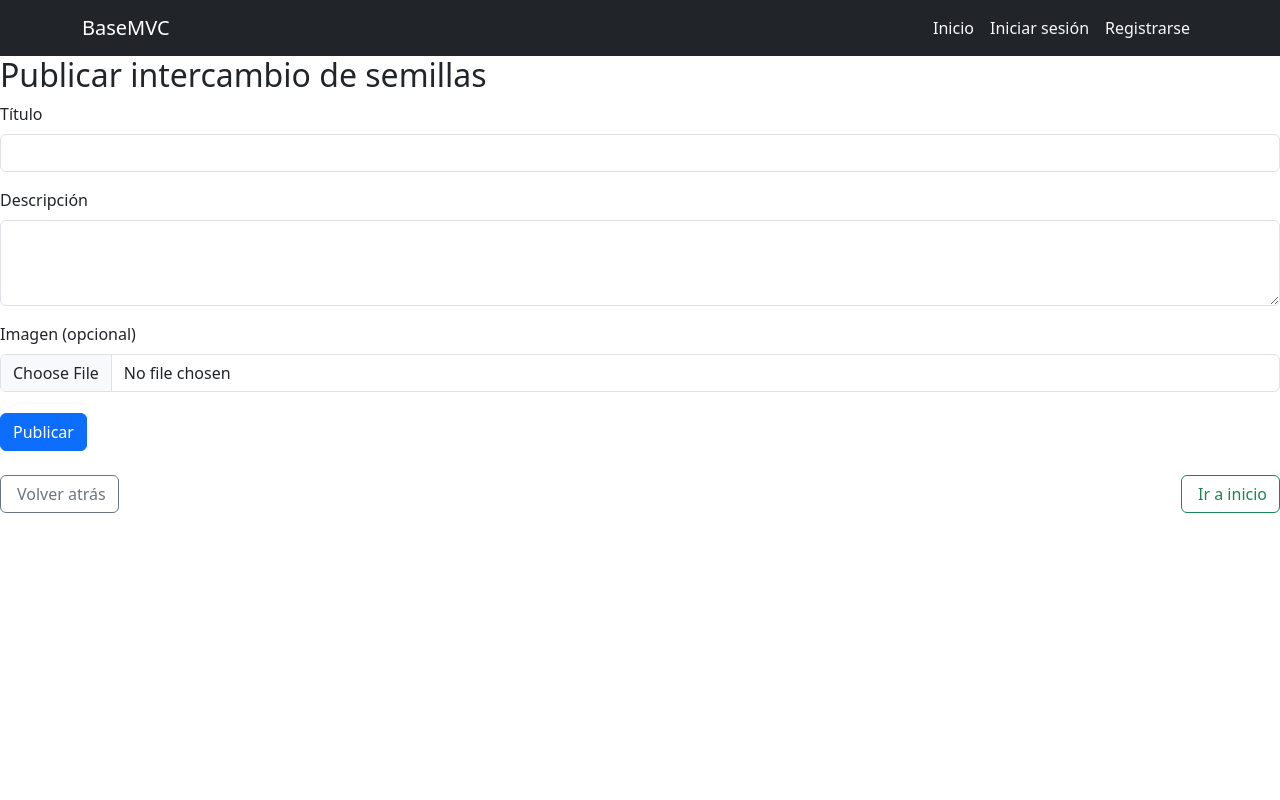
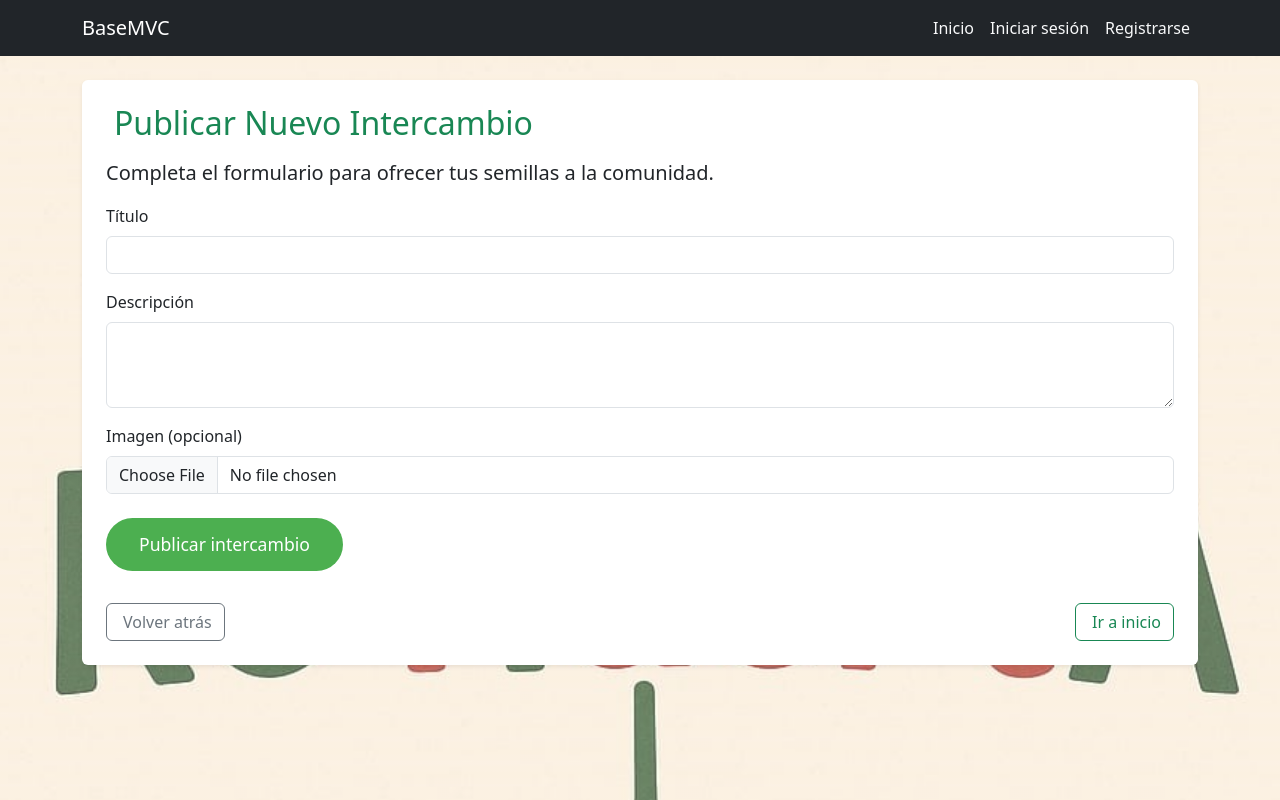
Before and after one commit to Daly2025/basemvcphp, a PHP site: template app/views/seed-exchange/create.php in a window 1280 px wide. Run offline with PHP 8.4, Linux system fonts and the light colour scheme; the template is opened without the code that fills it, so the values that code supplies are empty.

Commit message:
modificando form y fondo

```diff
--- a/app/views/seed-exchange/create.php
+++ b/app/views/seed-exchange/create.php
@@ -1,5 +1,8 @@
-<h2>Publicar intercambio de semillas</h2>
-<form method="post" action="<?= base_url() ?>seed-exchange/create" enctype="multipart/form-data">
+<div class="container mt-4">
+    <div class="bg-white p-4 rounded shadow-sm">
+        <h2 class="mb-3 text-success"><i class="fa-solid fa-seedling me-2"></i>Publicar Nuevo Intercambio</h2>
+        <p class="lead">Completa el formulario para ofrecer tus semillas a la comunidad.</p>
+        <form method="post" action="<?= base_url() ?>seed-exchange" enctype="multipart/form-data" class="mb-4">
             <div class="mb-3">
                 <label for="title" class="form-label">Título</label>
                 <input type="text" class="form-control" id="title" name="title" required>
@@ -12,7 +15,7 @@
                 <label for="image" class="form-label">Imagen (opcional)</label>
                 <input type="file" class="form-control" id="image" name="image" accept="image/*">
             </div>
-    <button type="submit" class="btn btn-primary">Publicar</button>
+            <button type="submit" class="btn btn-huerta">Publicar intercambio</button>
         </form>
         <div class="d-flex justify-content-between mt-4">
             <a href="javascript:history.back()" class="btn btn-outline-secondary">
@@ -22,3 +25,24 @@
                 <i class="fa-solid fa-house me-1"></i> Ir a inicio
             </a>
         </div>
+    </div>
+</div>
+<style>
+body {
+    background: linear-gradient(rgba(255, 255, 255, 0.3), rgba(255, 255, 255, 0.3)), url('assets/img/logopeq.jpeg.jpg') center center/cover no-repeat fixed, linear-gradient(135deg, #e0ffe0 0%, #b2f7b8 100%);
+    min-height: 100vh;
+}
+.btn-huerta {
+    background: #4caf50;
+    color: #fff;
+    border-radius: 30px;
+    padding: 0.75rem 2rem;
+    font-size: 1.1rem;
+    margin: 0.5rem 0;
+    transition: background 0.2s;
+}
+.btn-huerta:hover {
+    background: #388e3c;
+    color: #fff;
+}
+</style>
```
Also changed, not shown: app/controllers/SeedExchangeController.php (+8 -0 lines), app/views/seed-exchange/index.php (+5 -17 lines). Lines whose indentation alone changed are shown as unchanged.
